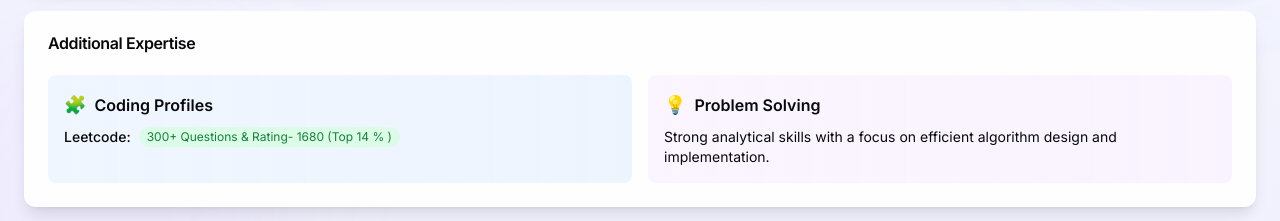
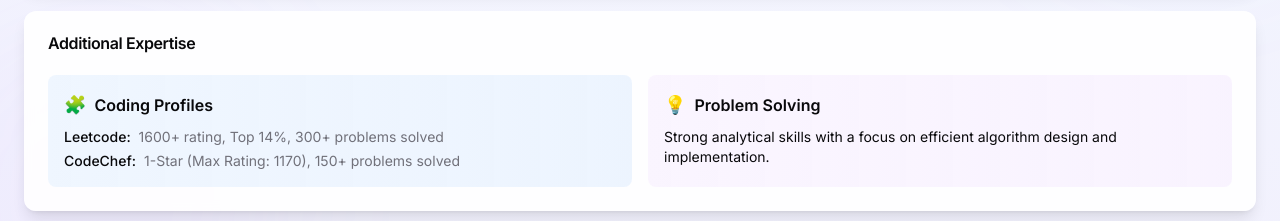
Before and after one commit to Abhishhek-Verma/Portfolio-Website, a Next.js app: page / in a window 1280 px wide. Shown: the part 2560-2781 px from the top of the page. Built offline with nearby package versions, Linux system fonts and the light colour scheme.

Commit message:
Update SkillsSection.tsx

```diff
--- a/src/components/sections/SkillsSection.tsx
+++ b/src/components/sections/SkillsSection.tsx
@@ -49,7 +49,6 @@ export default function SkillsSection() {
 
   return (
     <section id="skills" className="skills-gradient py-16 md:py-20 relative overflow-hidden">
-      {/* Background blur circles */}
       <div className="absolute top-24 -right-24 w-96 h-96 bg-blue-400/5 rounded-full blur-3xl" />
       <div className="absolute -bottom-24 -left-24 w-96 h-96 bg-purple-400/5 rounded-full blur-3xl" />
 
@@ -132,12 +131,20 @@ export default function SkillsSection() {
                     <span className="text-blue-500 text-lg mr-2">🧩</span>
                     Coding Profiles
                   </h3>
-                  <p className="text-sm mb-1 flex items-center">
-                    <span className="font-medium">Leetcode:</span>
-                    <span className="ml-2 px-2 py-0.5 bg-green-100 dark:bg-green-900/30 text-green-700 dark:text-green-300 text-xs rounded-full">
-                      300+ Questions & Rating- 1680 (Top 14 % )
-                    </span>
-                  </p>
+                  <ul className="text-sm space-y-1">
+                    <li>
+                      <span className="font-medium">Leetcode:</span>{" "}
+                      <span className="ml-1 text-muted-foreground">
+                        1600+ rating, Top 14%, 300+ problems solved
+                      </span>
+                    </li>
+                    <li>
+                      <span className="font-medium">CodeChef:</span>{" "}
+                      <span className="ml-1 text-muted-foreground">
+                        1-Star (Max Rating: 1170), 150+ problems solved
+                      </span>
+                    </li>
+                  </ul>
                 </div>
 
                 <div className="p-4 bg-gradient-to-r from-purple-50 to-purple-100/50 dark:from-purple-900/20 dark:to-purple-800/10 rounded-lg">
```
